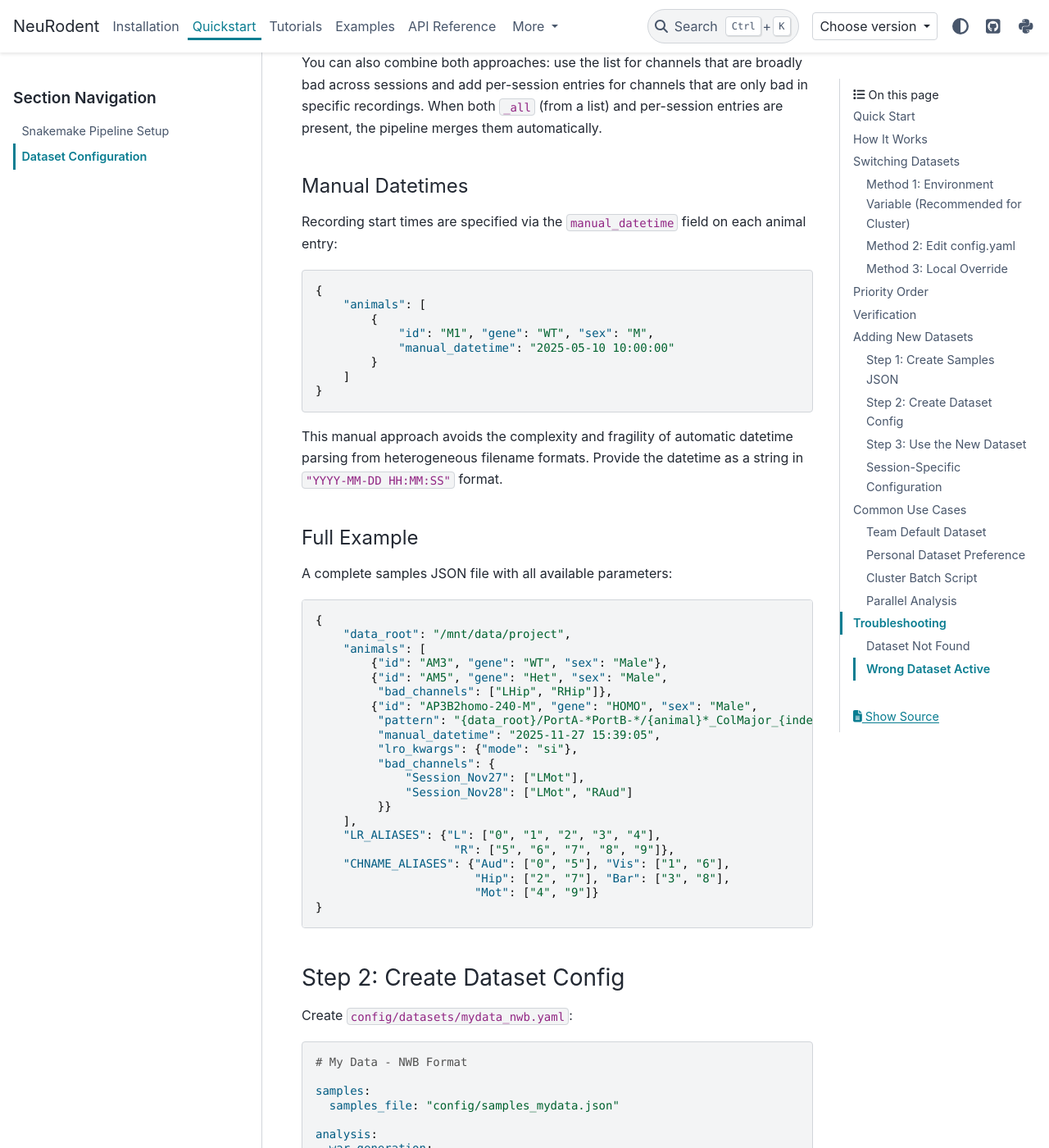
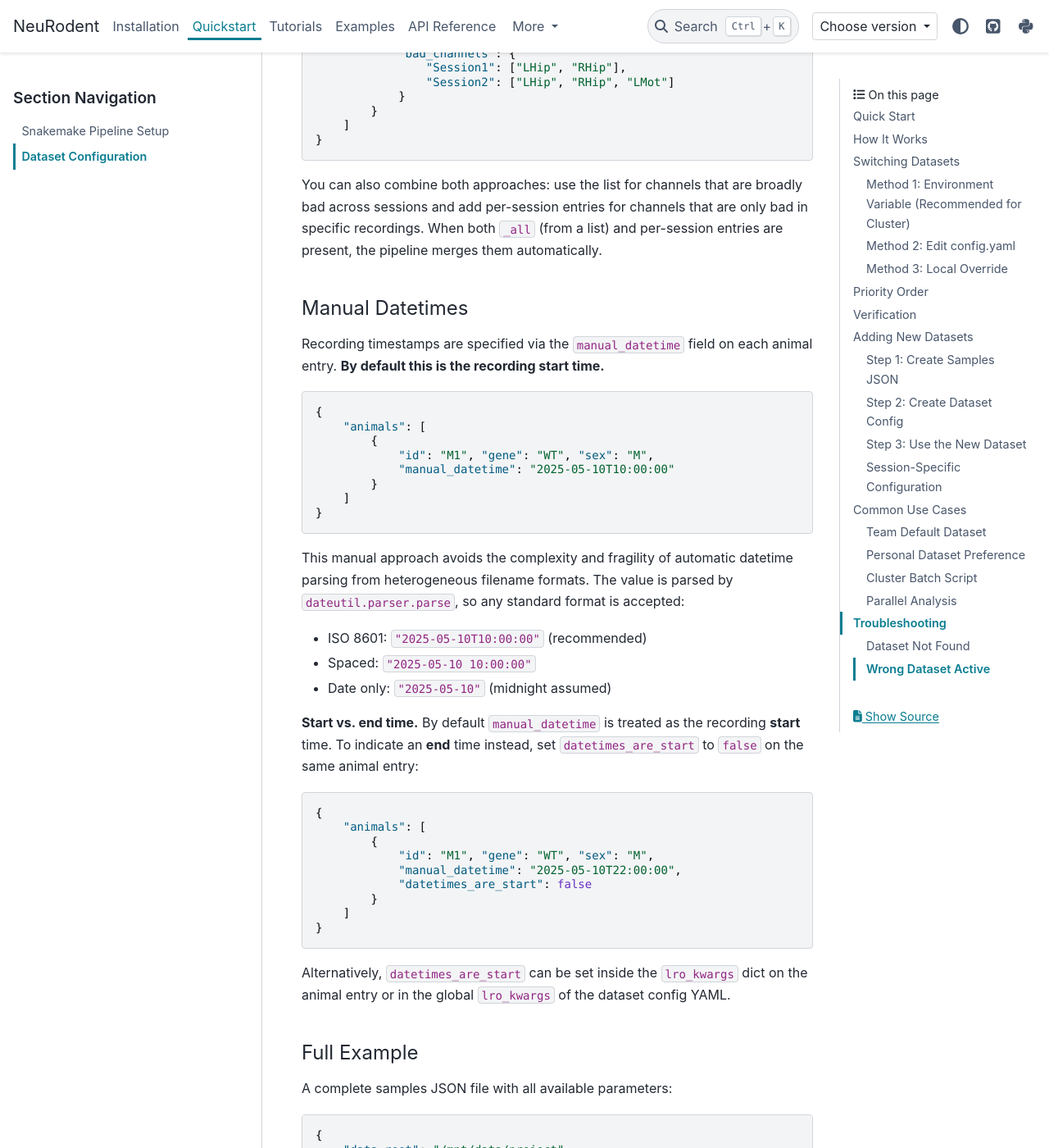
Before and after one commit to josephdong1000/neurodent, a Sphinx documentation site: the page built from docs/quickstart/dataset_configuration.rst, in a window 1280 px wide and 1400 px high, scrolled down 6236 px. Shown: the whole window at 82% size. Built offline with Sphinx 7.4.7 and the PyData theme 0.15.4, drawn with Linux system fonts in a browser that asks for light colours; pages that are not in the unit, such as notebooks, are missing from menus; some of the changed text lies outside the part shown.

Commit message:
Add datetimes_are_start per-animal config support and improve manual_datetime documentation
Co-authored-by: josephdong1000 <84431899+josephdong1000@users.noreply.github.com>

```diff
--- a/docs/quickstart/dataset_configuration.rst
+++ b/docs/quickstart/dataset_configuration.rst
@@ -181,9 +181,17 @@ describes all available parameters:
    * - ``manual_datetime``
      - string
      - No
-     - Recording start datetime in ``"YYYY-MM-DD HH:MM:SS"`` format.
+     - Recording **start** datetime. Accepts any standard datetime format
+       including ISO 8601 (e.g. ``"2025-05-10T10:00:00"``) and
+       ``"YYYY-MM-DD HH:MM:SS"``.
        Use this when automatic datetime parsing from filenames is unreliable
        or when files lack embedded timestamps. See :ref:`manual-datetimes`.
+   * - ``datetimes_are_start``
+     - bool
+     - No
+     - Whether ``manual_datetime`` represents the recording **start** time
+       (``true``, default) or **end** time (``false``).
+       See :ref:`manual-datetimes`.
    * - ``bad_channels``
      - list or dict
      - No
@@ -297,8 +305,8 @@ per-session entries are present, the pipeline merges them automatically.
 Manual Datetimes
 ~~~~~~~~~~~~~~~~
 
-Recording start times are specified via the ``manual_datetime`` field on
-each animal entry:
+Recording timestamps are specified via the ``manual_datetime`` field on
+each animal entry. **By default this is the recording start time.**
 
 .. code-block:: json
 
@@ -306,14 +314,38 @@ each animal entry:
        "animals": [
            {
                "id": "M1", "gene": "WT", "sex": "M",
-               "manual_datetime": "2025-05-10 10:00:00"
+               "manual_datetime": "2025-05-10T10:00:00"
            }
        ]
    }
 
 This manual approach avoids the complexity and fragility of automatic
-datetime parsing from heterogeneous filename formats. Provide the
-datetime as a string in ``"YYYY-MM-DD HH:MM:SS"`` format.
+datetime parsing from heterogeneous filename formats. The value is parsed
+by ``dateutil.parser.parse``, so any standard format is accepted:
+
+* ISO 8601: ``"2025-05-10T10:00:00"`` (recommended)
+* Spaced: ``"2025-05-10 10:00:00"``
+* Date only: ``"2025-05-10"`` (midnight assumed)
+
+**Start vs. end time.** By default ``manual_datetime`` is treated as the
+recording **start** time.  To indicate an **end** time instead, set
+``datetimes_are_start`` to ``false`` on the same animal entry:
+
+.. code-block:: json
+
+   {
+       "animals": [
+           {
+               "id": "M1", "gene": "WT", "sex": "M",
+               "manual_datetime": "2025-05-10T22:00:00",
+               "datetimes_are_start": false
+           }
+       ]
+   }
+
+Alternatively, ``datetimes_are_start`` can be set inside the ``lro_kwargs``
+dict on the animal entry or in the global ``lro_kwargs`` of the dataset
+config YAML.
 
 Full Example
 ~~~~~~~~~~~~
@@ -330,7 +362,7 @@ A complete samples JSON file with all available parameters:
             "bad_channels": ["LHip", "RHip"]},
            {"id": "AP3B2homo-240-M", "gene": "HOMO", "sex": "Male",
             "pattern": "{data_root}/PortA-*PortB-*/{animal}*_ColMajor_{index}.rhd",
-            "manual_datetime": "2025-11-27 15:39:05",
+            "manual_datetime": "2025-11-27T15:39:05",
             "lro_kwargs": {"mode": "si"},
             "bad_channels": {
                 "Session_Nov27": ["LMot"],
```
Also changed, not shown: 2 other files.
